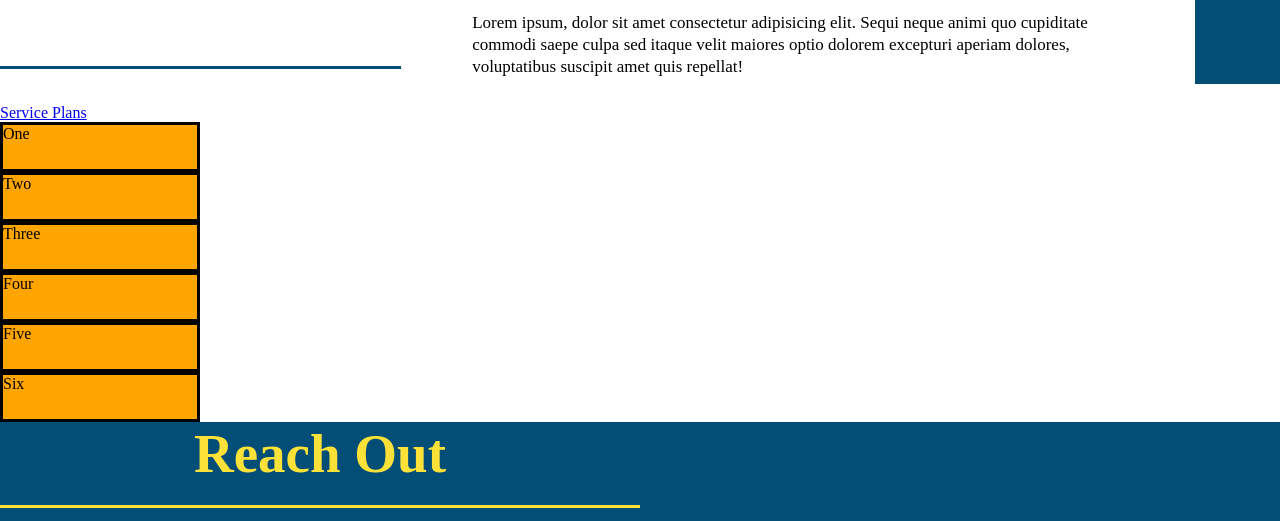
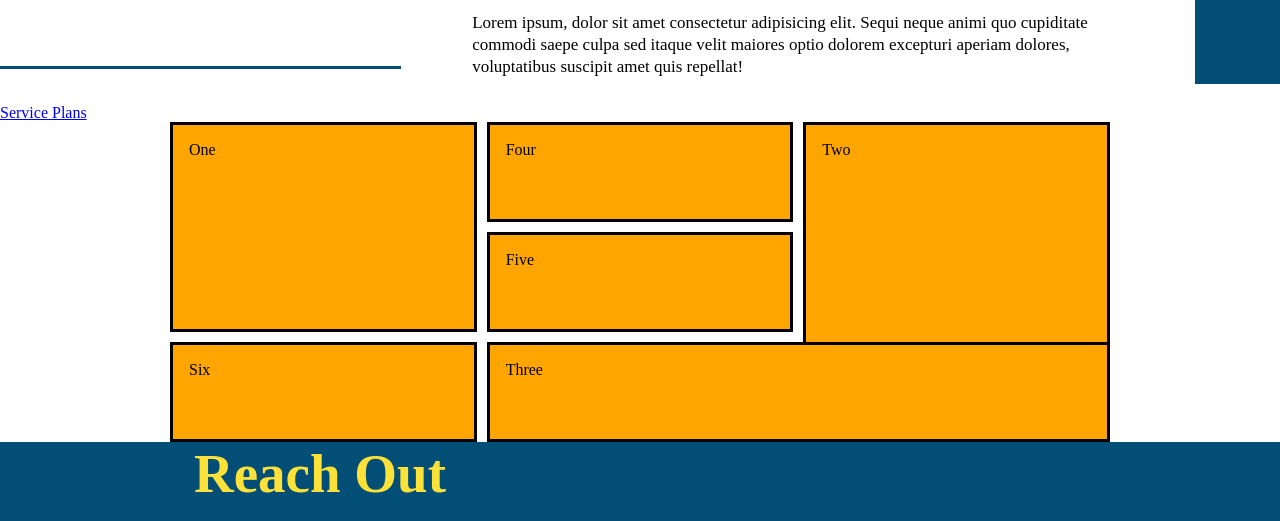
Before and after one commit to borielvi/Run-Buddy, a plain HTML site: page index.html in a window 1280 px wide. Shown: the part 4587-5108 px from the top of the page. Drawn offline with Linux system fonts and the light colour scheme.

Commit message:
example grid

```diff
--- a/index.html
+++ b/index.html
@@ -197,13 +197,13 @@
 <section id="service-plans" class="services">
     <nav><a href="#service-plans">Service Plans</a></nav>
     <div class="service-grid-container">
-        <div class="service-grid-item">One</div>
-        <div class="service-grid-item">Two</div>
-        <div class="service-grid-item">Three</div>
-        <div class="service-grid-item">Four</div>
-        <div class="service-grid-item">Five</div>
-        <div class="service-grid-item">Six</div>
-    </div>
+        <div class="service-grid-item box1">One</div>
+        <div class="service-grid-item box2">Two</div>
+        <div class="service-grid-item box3">Three</div>
+        <div class="service-grid-item box4">Four</div>
+        <div class="service-grid-item box5">Five</div>
+        <div class="service-grid-item box6">Six</div>
+      </div>
 </section>
 <section id="reach-out" class="contact" class="flex-row">
     <h2 class="section-title secondary-border">Reach Out</h2>
--- a/style.css
+++ b/style.css
@@ -364,14 +364,37 @@
 }
 
 .service-grid-item {
-    width: 200px;
-    height: 50px;
     background-color: orange;
     border: solid;
     color: black;
+    padding: 1em;
 }
 
+.service-grid-container {
+    max-width: 940px;
+    margin: 0 auto;
+    display: grid;
+    grid-template-columns: repeat(3, 1fr);
+    grid-template-rows: repeat(3, 100px);
+    grid-gap: 10px;
+}
 
+.box1 {
+    grid-column-start: 1;
+    grid-column-end: 2;
+    grid-row-start: 1;
+    grid-row-end: 3;
+}
+
+.box2 {
+    grid-column: 3/4;
+    grid-row: 1/-1;
+}
+
+.box3 {
+    grid-column: 2/ span 2;
+    grid-row: 3/ span 1;
+}
 
 /* REACH OUT STYLES END */
 
```
